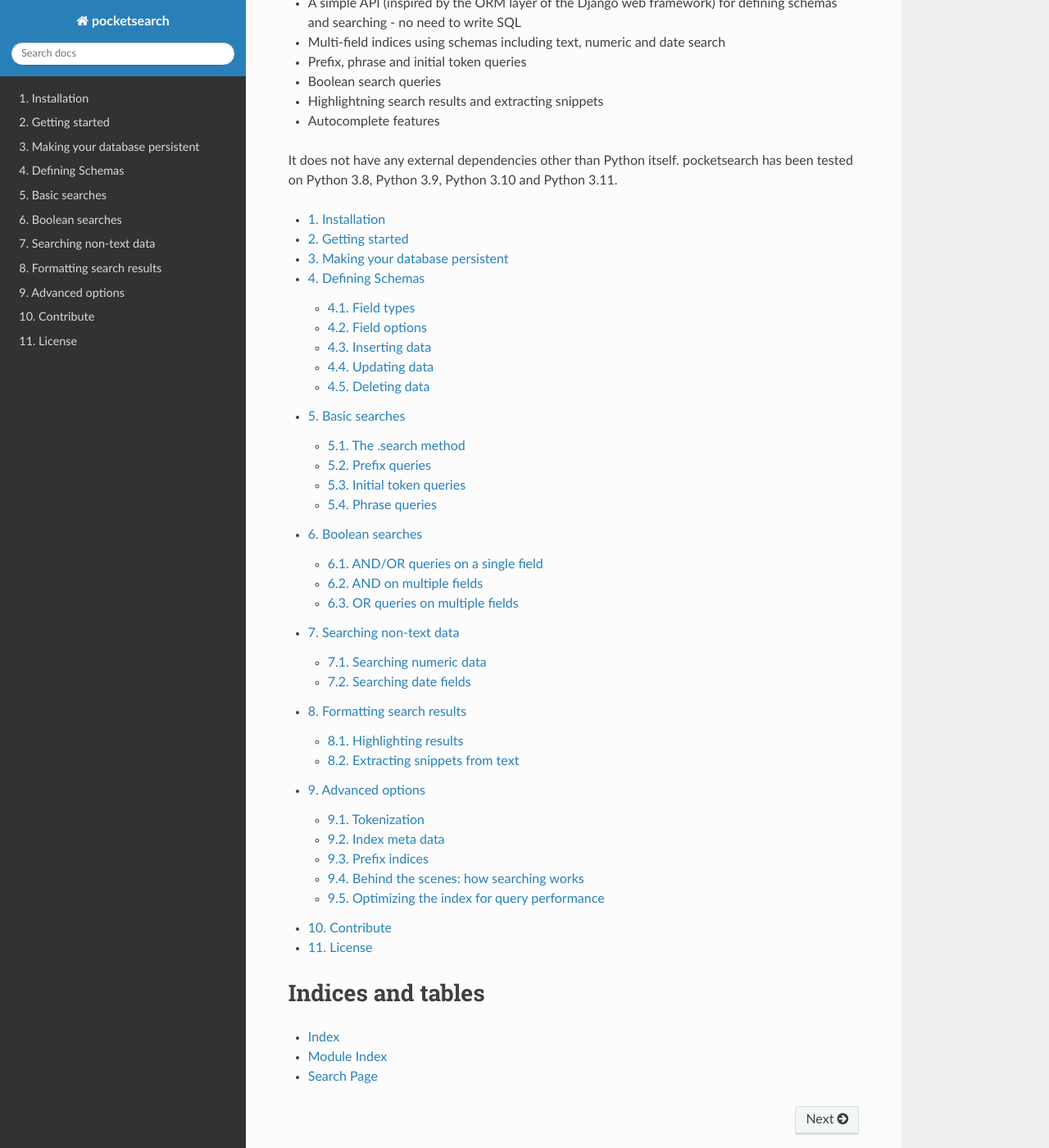
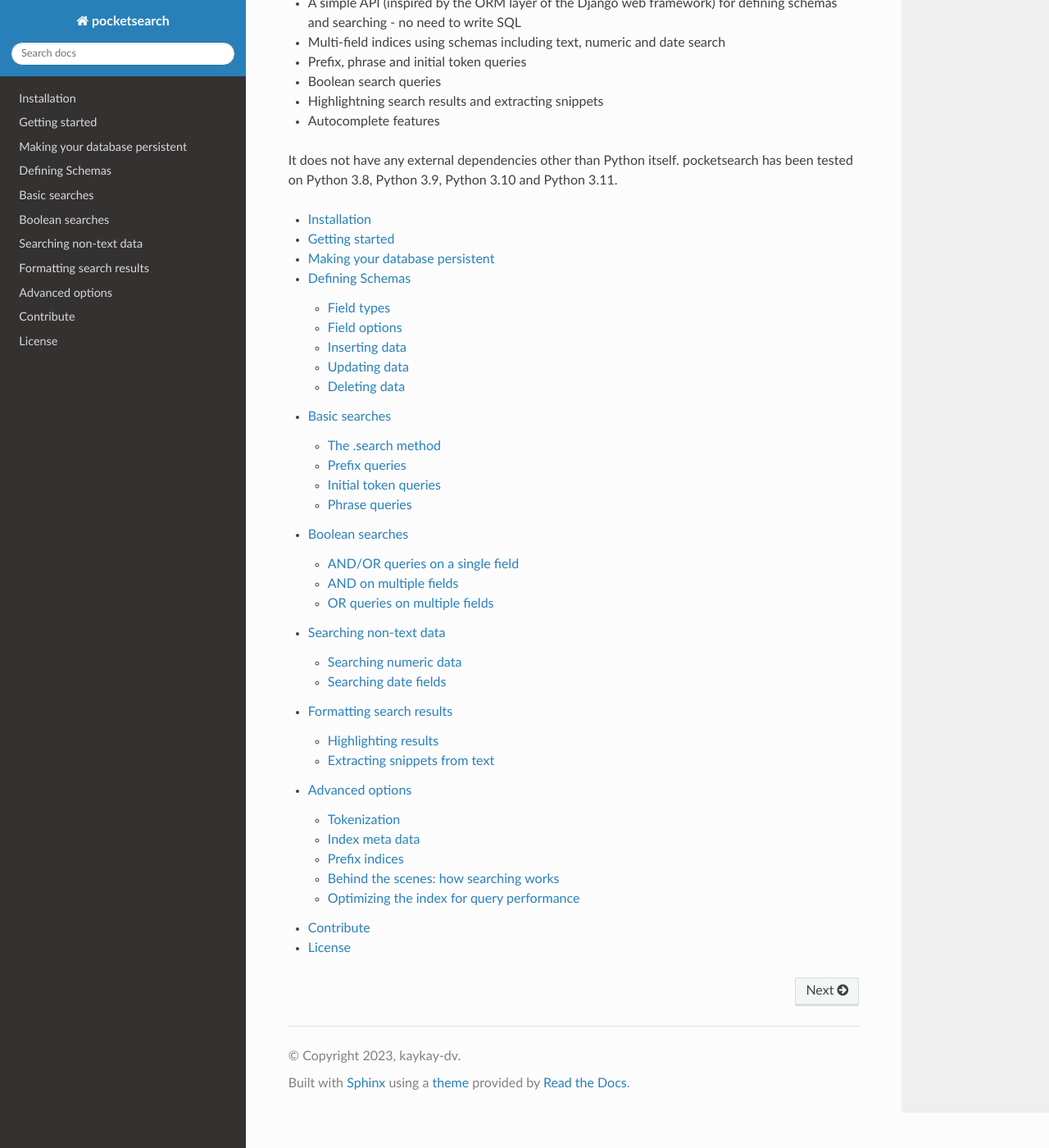
Before and after one commit to kaykay-dv/pocketsearch, a Sphinx documentation site: the page built from docs/index.rst, in a window 1280 px wide and 1400 px high, scrolled down 240 px. Shown: the whole window at 82% size. Built offline with Sphinx 7.4.7 and the Read the Docs theme 2.0.0, drawn with Linux system fonts in a browser that asks for light colours.

Commit message:
Updated table of contents in doc

```diff
--- a/docs/index.rst
+++ b/docs/index.rst
@@ -20,7 +20,6 @@
 
 .. toctree::
    :maxdepth: 2
-   :numbered:
 
    installation.md
    getting_started.md
@@ -33,10 +32,3 @@
    advanced.md
    contribute.md
    license.md
-
-Indices and tables
-==================
-
-* :ref:`genindex`
-* :ref:`modindex`
-* :ref:`search`
```
